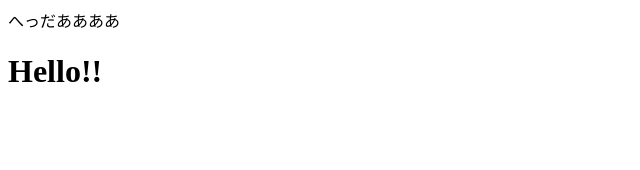
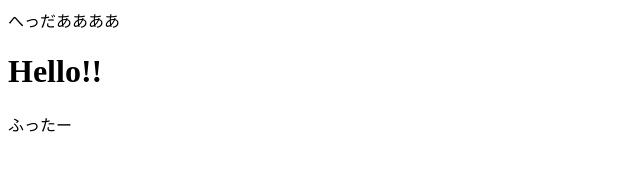
Before and after one commit to Shinta6348/git-practice, a plain HTML site: page index.html in a window 1280 px wide. Shown: the full height of the page, 0-640 px from the left. Drawn offline with Linux system fonts and the light colour scheme.

Commit message:
footer追加

```diff
--- a/index.html
+++ b/index.html
@@ -9,6 +9,6 @@
     <header>へっだああああ</header>
 
     <h1>Hello!!</h1>
-
+    <footer>ふったー</footer>
 </body>
 </html>
```
